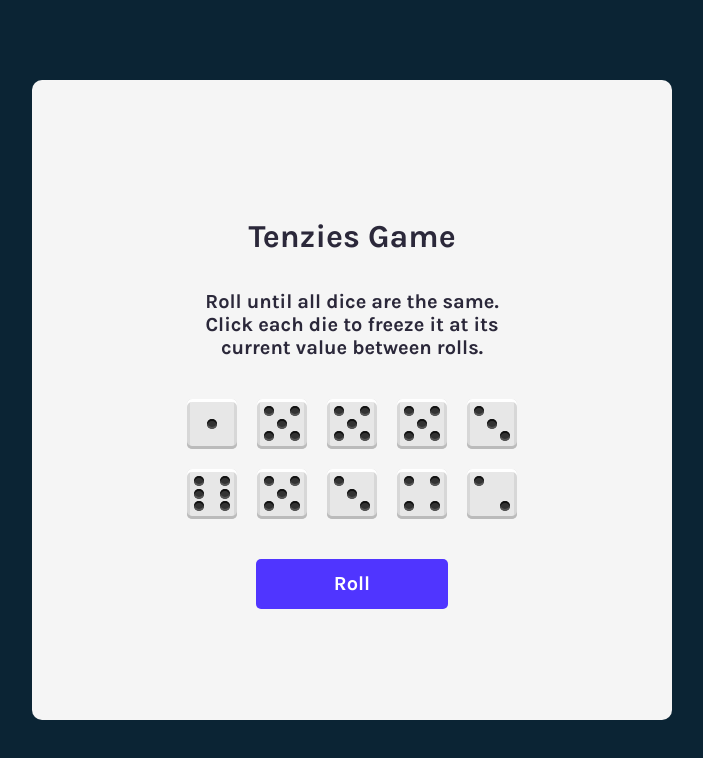
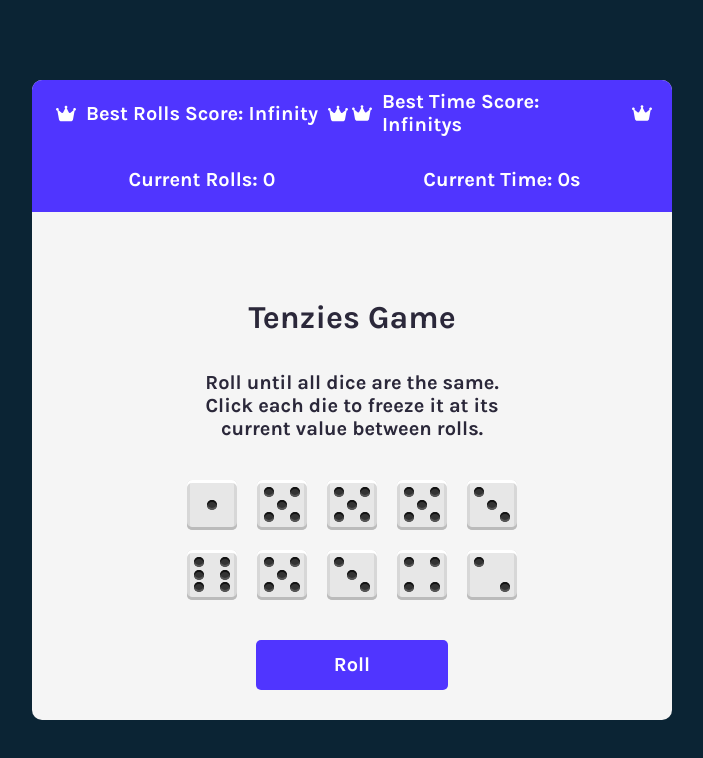
Before and after one commit to TwickE/TenziesGame, a React (Vite) app: page / in a window 1280 px wide. Shown: the top 758 px of the page, without its empty margins (288-991 px from the left). Built offline with nearby package versions, Linux system fonts and the light colour scheme.

Commit message:
Added a score system for the number of rolls and time

```diff
--- a/src/App.jsx
+++ b/src/App.jsx
@@ -1,11 +1,16 @@
 import React from 'react'
 import Die from './Die'
+import Header from './Header'
 import {nanoid} from 'nanoid'
 import Confetti from 'react-confetti'
 
 function App() {
     const [diceArray, setDiceArray] = React.useState(allnNewDice())
     const [tenzies, setTenzies] = React.useState(false)
+    const [time, setTime] = React.useState(0)
+    const [timerStarted, setTimerStarted] = React.useState(false);
+    const [rolls, setRolls] = React.useState(0)
+    const [bestScore, setBestScore] = React.useState({ rolls: Infinity, time: Infinity });
 
     const appRef = React.useRef(null);
     const [appWidth, setAppWidth] = React.useState(0);
@@ -17,13 +22,39 @@ function App() {
     }, []);
 
     React.useEffect(() => {
+        const storedBestScore = JSON.parse(localStorage.getItem('bestScore'));
+        if (storedBestScore) {
+            setBestScore(storedBestScore);
+        }
+    }, []);
+
+    React.useEffect(() => {
         const isTenzies = diceArray.every(die =>
              die.value === diceArray[0].value && die.isHeld
         )
         if (isTenzies) {
             setTenzies(true)
+            setTimerStarted(false)
+
+            if (rolls < bestScore.rolls || (rolls === bestScore.rolls && time < bestScore.time)) {
+                const newBestScore = { rolls, time };
+                setBestScore(newBestScore);
+                localStorage.setItem('bestScore', JSON.stringify(newBestScore));
+            }
         }
-    }, [diceArray])
+    }, [diceArray, rolls, time, bestScore])
+
+    React.useEffect(() => {
+        let timer;
+        if (timerStarted && !tenzies) {
+            timer = setInterval(() => {
+                setTime(prevTime => prevTime + 1);
+            }, 1000);
+        } else {
+            clearInterval(timer);
+        }
+        return () => clearInterval(timer);
+    }, [timerStarted, tenzies]);
 
     function generateNewDie() {
         return {
@@ -45,16 +76,23 @@ function App() {
         if(tenzies) {
             setDiceArray(allnNewDice())
             setTenzies(false)
+            setRolls(0)
+            setTime(0);
+            setTimerStarted(false);
         } else {
             setDiceArray(diceArray.map(die => {
                 return die.isHeld ?
                     die :
                     generateNewDie()
             }))
+            setRolls(prevRolls => prevRolls + 1)
         }
     }
 
     function holdDice(id) {
+        if (!timerStarted) {
+            setTimerStarted(true); // Start the timer when a die is clicked for the first time
+        }
         setDiceArray(diceArray.map((die) => {
             if (die.id === id) {
                 return {
@@ -73,14 +111,17 @@ function App() {
     return (
         <main ref={appRef}>
             {tenzies && <Confetti width={appWidth} />}
-            <section>
-                <h1>Tenzies Game</h1>
-                <p>Roll until all dice are the same. Click each die to freeze it at its current value between rolls.</p>
-            </section>
-            <div className="container-dies">
-                {diceElements}
+            <Header rolls={rolls} time={time} bestRolls={bestScore.rolls} bestTime={bestScore.time}/>
+            <div className='game-info'>
+                <section className='tenzies-info'>
+                    <h1>Tenzies Game</h1>
+                    <p>Roll until all dice are the same. Click each die to freeze it at its current value between rolls.</p>
+                </section>
+                <div className='container-dies'>
+                    {diceElements}
+                </div>
+                <button className='roll-btn' onClick={roll}>{tenzies ? "New Game" : "Roll"}</button>
             </div>
-            <button className='roll-btn' onClick={roll}>{tenzies ? "New Game" : "Roll"}</button>
         </main>
     )
 }
--- /dev/null
+++ b/src/Header.jsx
@@ -0,0 +1,22 @@
+import crown from './assets/crown.svg'
+
+function Header(props) {
+    return(
+        <section className='header'>
+                <div className='score-item-container'>
+                    <img className='score-icon' src={crown} alt="crown icon" />
+                    <h2 className='score-item' style={{gridArea: '1 / 1 / 2 / 2'}}>Best Rolls Score: {props.bestRolls}</h2>
+                    <img className='score-icon' src={crown} alt="crown icon" />
+                </div>
+                <h2 className='score-item' style={{gridArea: '2 / 1 / 3 / 2'}}>Current Rolls: {props.rolls}</h2>
+                <div className='score-item-container'>
+                    <img className='score-icon' src={crown} alt="crown icon" />
+                    <h2 className='score-item' style={{gridArea: '1 / 2 / 2 / 3'}}>Best Time Score: {props.bestTime}s</h2>
+                    <img className='score-icon' src={crown} alt="crown icon" />
+                </div>
+                <h2 className='score-item' style={{gridArea: '2 / 2 / 3 / 3'}}>Current Time: {props.time}s</h2>
+        </section>
+    )
+}
+
+export default Header
--- a/src/index.css
+++ b/src/index.css
@@ -16,13 +16,48 @@ main {
     display: flex;
     flex-direction: column;
     align-items: center;
-    justify-content: center;
-    gap: 40px;
     width: 80dvh;
     height: 80dvh;
     max-width: 90dvw;
     background-color: #f5f5f5;
     border-radius: 10px;
+}
+
+.header {
+    display: grid;
+    grid-template-columns: repeat(2, 1fr);
+    grid-template-rows: repeat(2, 1fr);
+    place-items: center;
+    width: 100%;
+    background-color: #5035ff;
+    color: white;
+    padding-left: 20px;
+    padding-right: 20px;
+    border-radius: 10px 10px 0 0;
+}
+
+.score-item {
+    margin: 10px 0 10px 0;
+    font-size: 1.25rem;
+}
+
+.score-item-container {
+    display: flex;
+    flex-direction: row;
+    gap: 10px;
+}
+
+.score-icon {
+    width: 20px;
+}
+
+.game-info {
+    display: flex;
+    flex-direction: column;
+    align-items: center;
+    justify-content: center;
+    gap: 40px;
+    margin-top: 60px;
 }
 
 .container-dies {
@@ -32,16 +67,6 @@ main {
 }
 
 .die-face {
-    /* width: 50px;
-    height: 50px;
-    border: none;
-    border-radius: 8px;
-    box-shadow: 0 2px 2px rgba(0, 0, 0, 0.15);
-    font-size: 1.5rem;
-    font-weight: bold;
-    color: #2B283A;
-    cursor: pointer; */
-
     display: grid;
 	grid-template-areas:
 		"a . c"
@@ -103,7 +128,7 @@ main {
     box-shadow: inset 5px 5px 10px -3px rgba(0, 0, 0, 0.7);
 }
 
-section {
+.tenzies-info {
     display: flex;
     flex-direction: column;
     align-items: center;
@@ -111,13 +136,13 @@ section {
     max-width: 50%;
 }
 
-section > h1 {
+.tenzies-info > h1 {
     color: #2B283A;
     font-size: 2rem;
     margin-bottom: 15px;
 }
 
-section > p {
+.tenzies-info > p {
     color: #2B283A;
     font-size: 1.25rem;
     margin-bottom: 0;
```
Also changed, not shown: src/assets/crown.svg (added).
